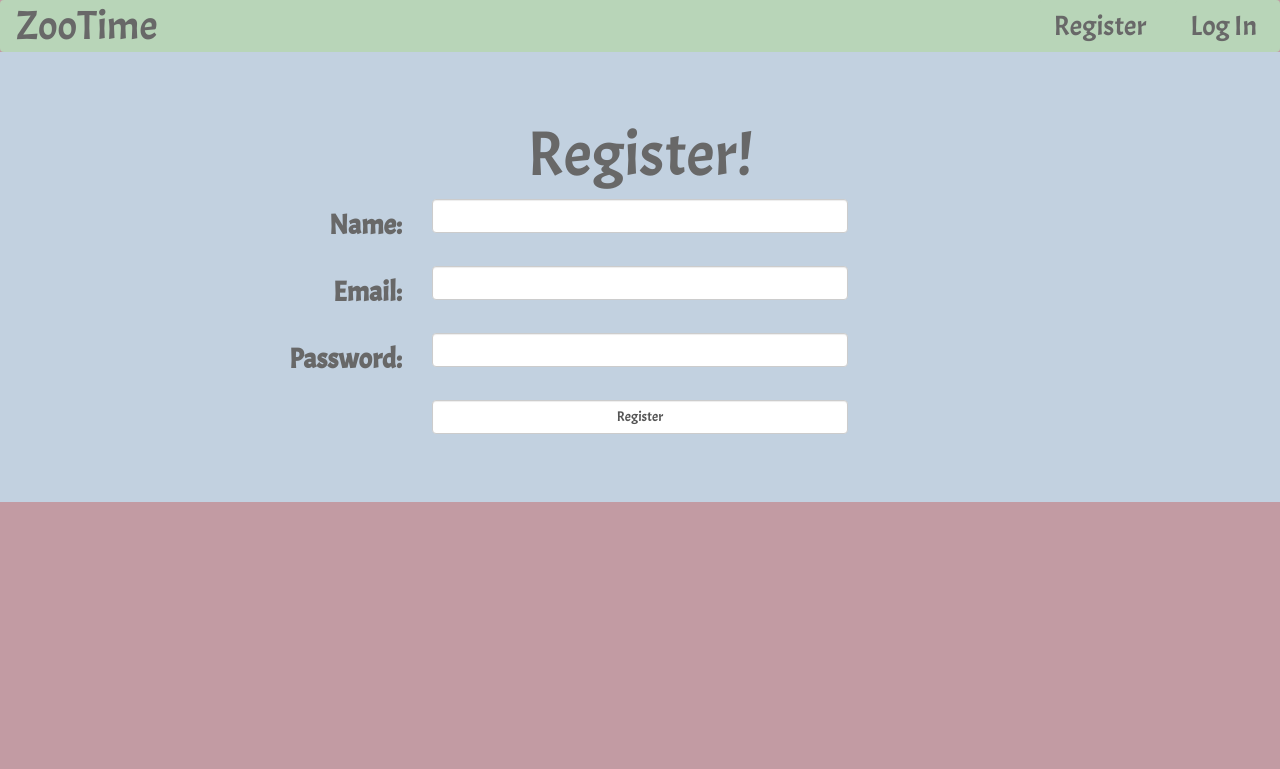
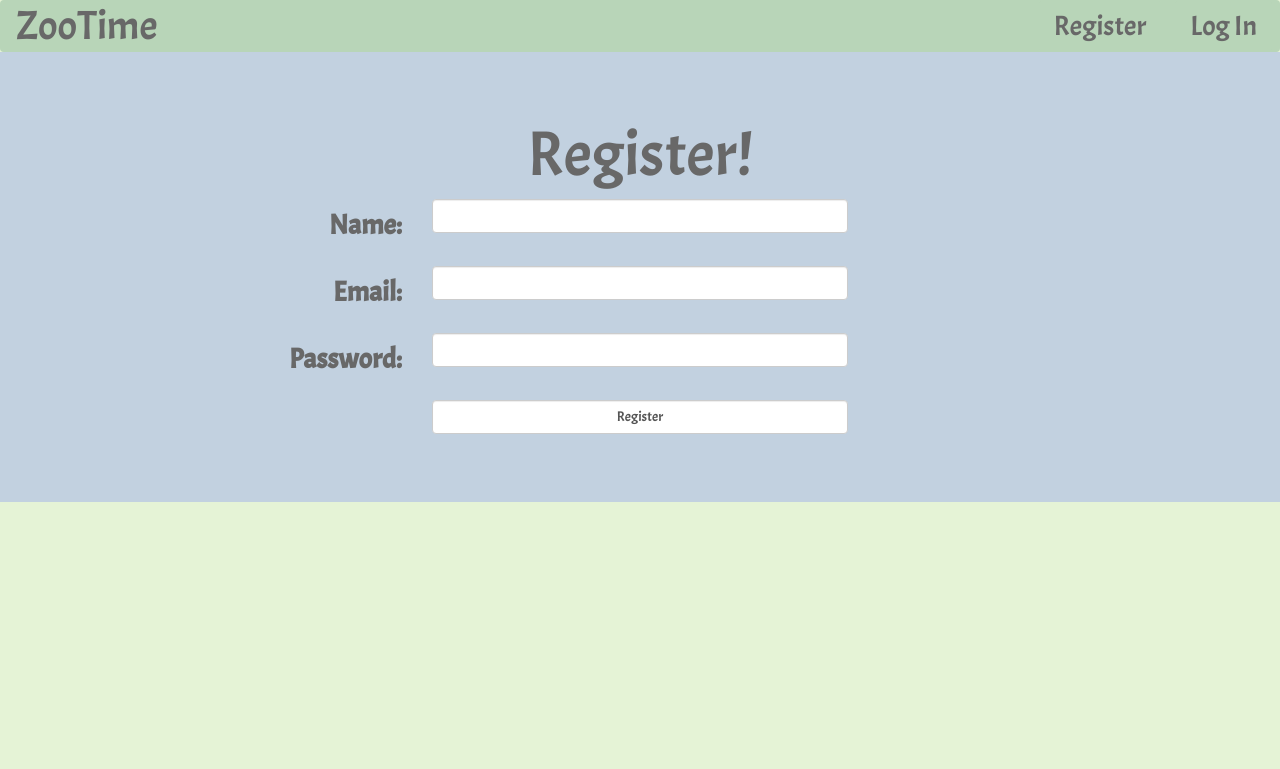
Before and after one commit to gracehseu/zoo, a Flask app: page /register in a window 1280 px wide. Shown: the top 769 px of the page. Run offline with Flask 2, Linux system fonts and the light colour scheme; some libraries are stand-ins or nearby versions.

Commit message:
changed the background color

```diff
--- a/app/static/style.css
+++ b/app/static/style.css
@@ -149,7 +149,7 @@
 }
 
 body {
-  background-color: #C29BA3;
+  background-color: #e5f3d6;
 
 }
 
```
